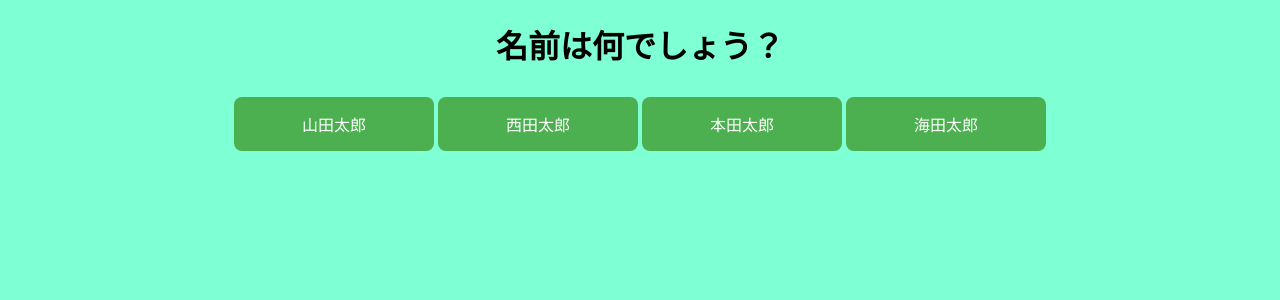
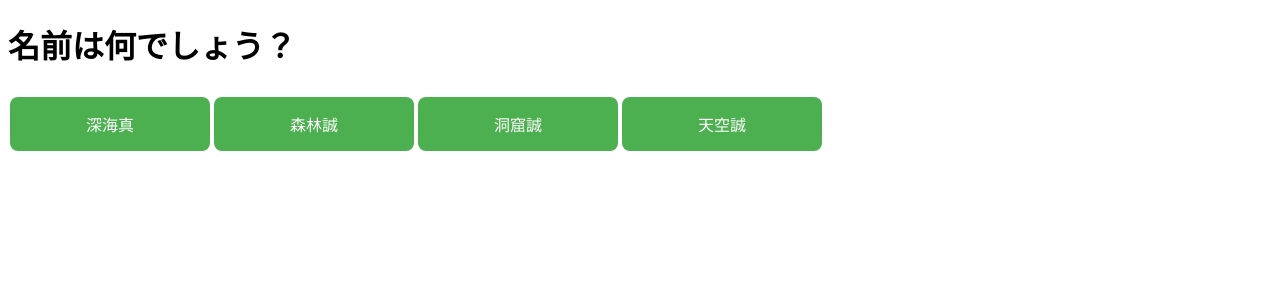
Before and after one commit to Thin9ingMan/kimino_hint, a React (Vite) app: page /question in a window 1280 px wide. Shown: the top 300 px of the page. Built offline with nearby package versions, Linux system fonts and the light colour scheme.

Commit message:
questionで回答できるようにしました

```diff
--- a/src/App.css
+++ b/src/App.css
@@ -1,8 +1,8 @@
-body {
+/* body {
   background-color: aquamarine;
   text-align: center;
 }
 
 h1 {
   text-align: center;
-}
+} */
--- a/src/components/question.jsx
+++ b/src/components/question.jsx
@@ -1,17 +1,76 @@
-import "./Question.css"
+import { useState } from "react";
+import { useLocation, useNavigate } from "react-router-dom";
+import "./Question.css";
 const Question = () => {
-    return(
-        <>
-            <h1>名前は何でしょう？</h1>
-            <div className="question-container">
-                <button>山田太郎</button>
-                <button>西田太郎</button>
-                <button>本田太郎</button>
-                <button>海田太郎</button>
-            </div>
+  const location = useLocation();
+  const [count, setCount] = useState(location.state?.count || 0);
+  const navigate = useNavigate();
+  const questions = [
+    {
+      question: "名前は何でしょう？",
+      select: ["深海真", "森林誠", "洞窟誠", "天空誠"],
+      answer: "深海真",
+    },
+    {
+      question: "学部は何でしょう？",
+      select: ["情報科学", "情報メディア創生", "知識情報・図書館", "芸術専門"],
+      answer: "芸術専門",
+    },
+    {
+      question: "学年は何でしょう？",
+      select: ["1", "2", "3", "4"],
+      answer: "3",
+    },
+    {
+      question: "趣味は何でしょう？",
+      select: ["絵を描くこと", "サッカー", "将棋", "ゲーム"],
+      answer: "絵を描くこと",
+    },
+    {
+      question: "名前は何でしょう？",
+      select: ["深海誠", "深海慎", "深海真人", "深海真"],
+      answer: "深海真",
+    },
+    {
+      question: "好きなアーティストは誰でしょう？",
+      select: ["ヨルシカ", "RADWIMPS", "YOASOBI", "吉幾三"],
+      answer: "吉幾三",
+    },
+  ];
+  const answer = (selectedAnswer) => {
+    const currentQuestion = questions[count];
+    const judge = selectedAnswer === currentQuestion.answer;
+    setCount((prev) => prev + 1);
+    navigate("/answer", {
+      state: {
+        judge: judge, // 正誤判定 (true/false)
+        count: count, // 現在の問題番号
+        selected: selectedAnswer, // ユーザーが選んだ回答
+        correctAnswer: currentQuestion.answer, // 正解の答え
+      },
+    });
+  };
+  if (count >= questions.length) {
+    return (
+      <div>
+        <h1>クイズ終了</h1>
+        <p>お疲れ様でした！</p>
+      </div>
+    );
+  }
+  return (
+    <>
+      <h1>{questions[count].question}</h1>
+      <div className="question-container">
+        <button onClick={() => answer(questions[count].select[0])}>
+          {questions[count].select[0]}
+        </button>
+        <button>{questions[count].select[1]}</button>
+        <button>{questions[count].select[2]}</button>
+        <button>{questions[count].select[3]}</button>
+      </div>
+    </>
+  );
+};
 
-        </>
-    )
-}
-
-export default Question
+export default Question;
```
